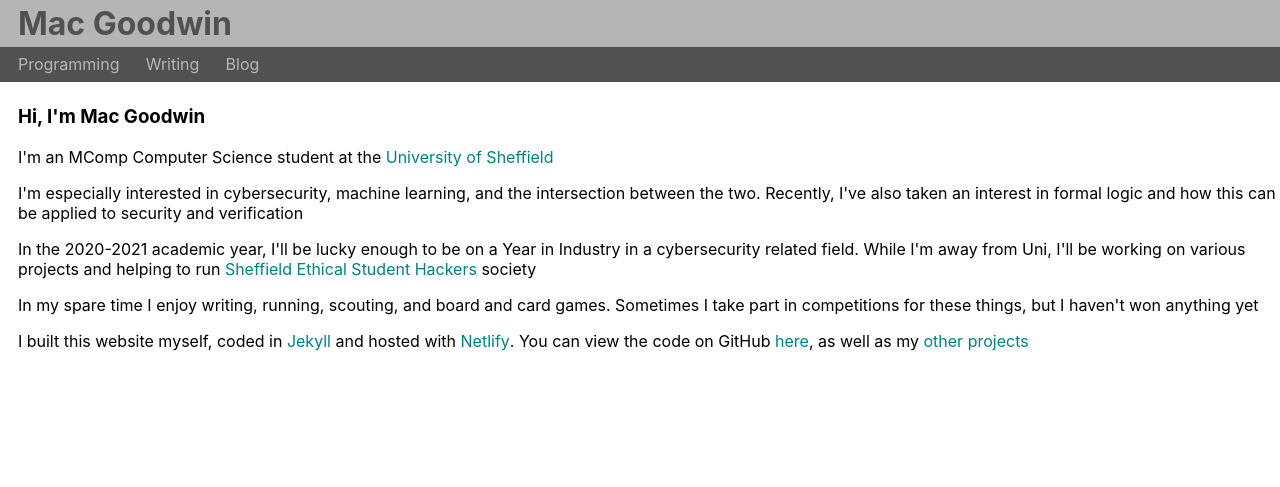
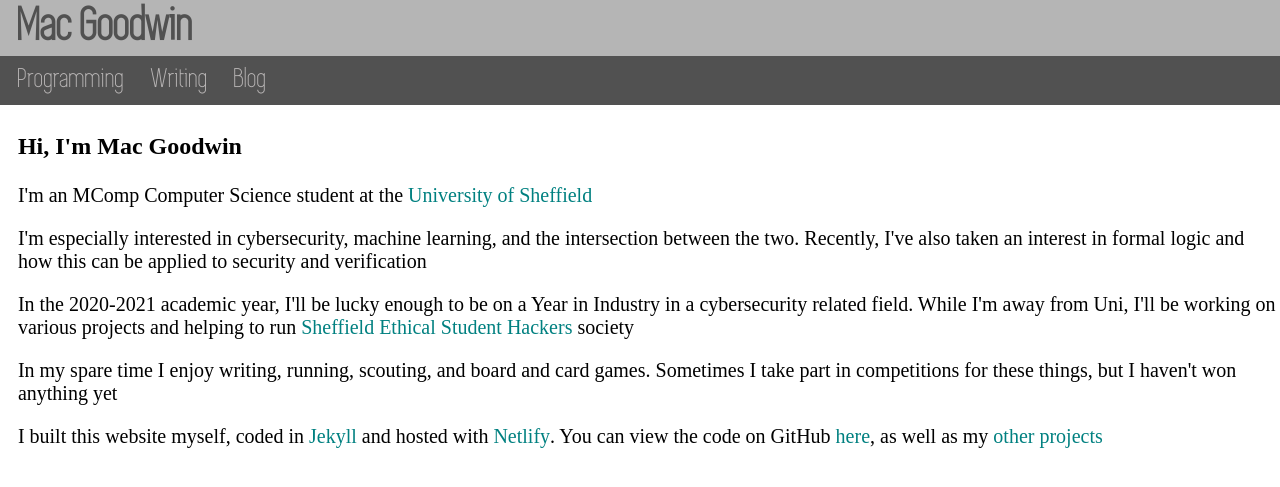
Before and after one commit to Twigonometry/mac-goodwin.com, a Jekyll site: the page built from mac-goodwin/index.html, in a window 1280 px wide. Shown: the top 487 px of the page. Built offline with Jekyll 4.4.1, drawn with Linux system fonts in a browser that asks for light colours; some web fonts are replaced.

Commit message:
Adding Simplifica and Bellotta Text fonts

```diff
--- a/mac-goodwin/_includes/default-head.html
+++ b/mac-goodwin/_includes/default-head.html
@@ -1 +1,2 @@
 <link rel="stylesheet" href="/assets/css/main.css">
+<link href='https://fonts.googleapis.com/css?family=Bellota Text' rel='stylesheet'>
--- a/mac-goodwin/_sass/main.scss
+++ b/mac-goodwin/_sass/main.scss
@@ -1,3 +1,8 @@
+@font-face {
+  font-family: "Simplifica";
+  src: url("../fonts/simplifica/SIMPLIFICA Typeface.ttf");
+}
+
 $backgroundColor: #ffffff;
 $bodyColor: #000000;
 $bodyFont: -apple-system,BlinkMacSystemFont,"Segoe UI",Helvetica,Arial,sans-serif,"Apple Color Emoji","Segoe UI Emoji","Segoe UI Symbol";
@@ -26,9 +31,13 @@ body {
 
 .banner h1 {
   color: rgb(81, 81, 81);
+  font-family: 'Simplifica', sans-serif;
+  font-size: 48px;
 }
 
 .nav {
+  font-family: 'Simplifica', sans-serif;
+  font-size: 28px;
   width: 100%;
   background-color: rgb(81, 81, 81);
   padding: 0;
@@ -64,6 +73,16 @@ main {
   margin-left: 1.1%;
 }
 
+main h3 {
+  font-family: 'Bellota Text';
+  font-size: 24px;
+}
+
+.text-block p {
+  font-family:  'Bellota Text';
+  font-size: 20px;
+}
+
 .text-block a {
   text-decoration: none;
   color: teal;
--- a/mac-goodwin/index.html
+++ b/mac-goodwin/index.html
@@ -1,6 +1,6 @@
 ---
 layout: default
-title: {{ site.title }}
+title: Home
 description: {{ site.description }}
 ---
 
```
Also changed, not shown: useful-links.md (+24 -0 lines), mac-goodwin/assets/fonts/simplifica/SIMPLIFICA Typeface.ttf (added).
